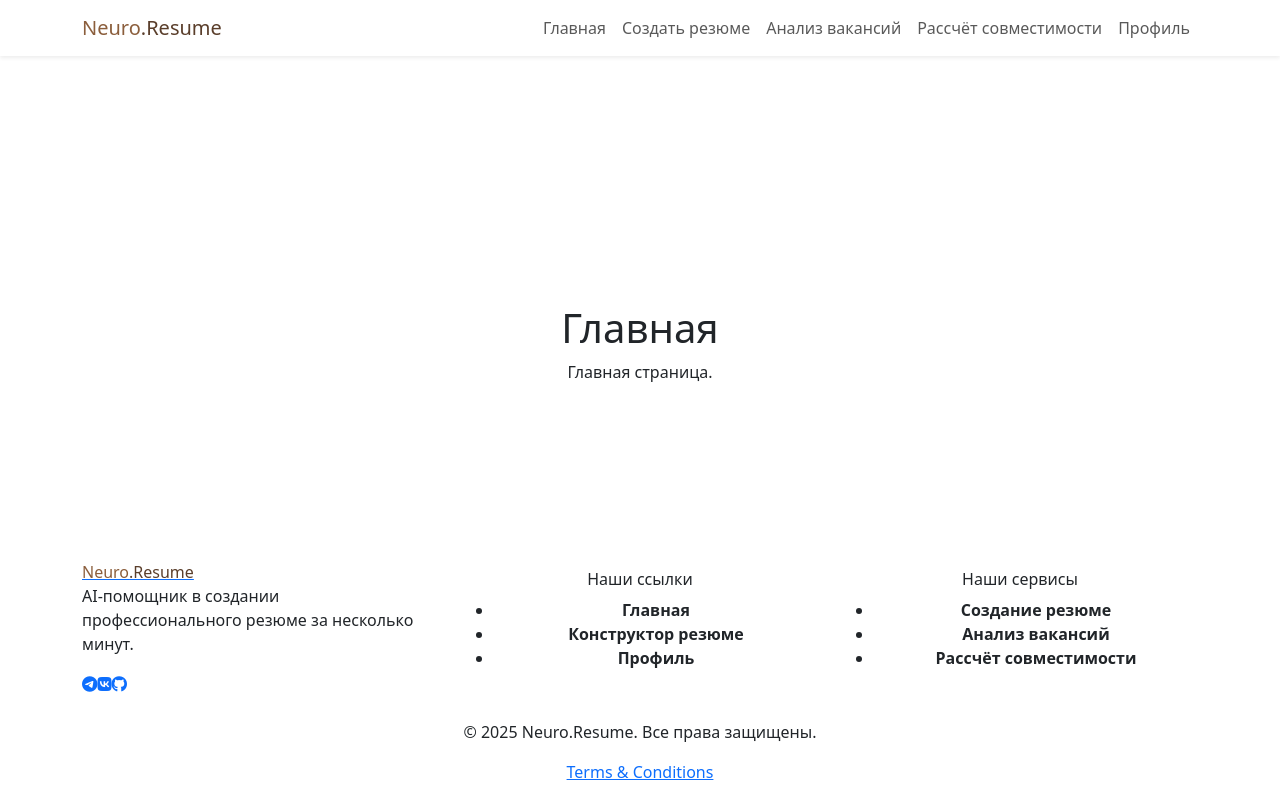
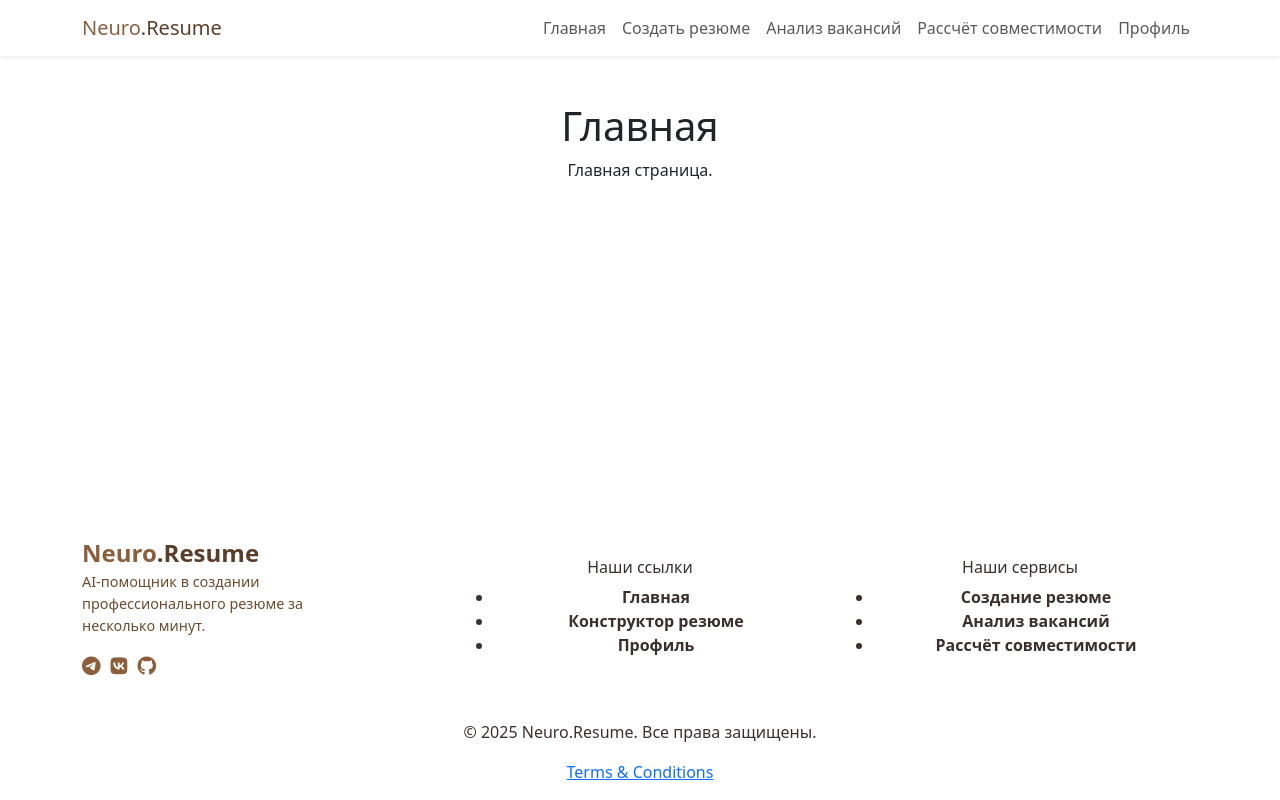
Before and after one commit to ptmff/Neuro_resume, a Vue app in the folder frontend/vue/: page / in a window 1280 px wide. Built offline with nearby package versions, Linux system fonts and the light colour scheme.

Commit message:
+styles for footer

```diff
--- a/frontend/vue/src/components/Footer.vue
+++ b/frontend/vue/src/components/Footer.vue
@@ -58,3 +58,47 @@
     </div>
   </footer>
 </template>
+
+<style>
+/* 🔹 Основные стили футера */
+.footer {
+  height: 500px;
+  background-color: #fff;
+  color: #3b2f2f;
+}
+
+footer .row {
+
+}
+
+/* 🔹 Логотип */
+.footer-brand {
+  font-size: 1.5rem;
+  font-weight: bold;
+  color: #8b5e3c;
+  text-decoration: none;
+}
+
+/* 🔹 Описание */
+.footer-description {
+  font-size: 0.9rem;
+  color: #6d4c2f;
+  max-width: 250px;
+}
+
+/* 🔹 Социальные иконки */
+.social-icons {
+  margin: 15px 0;
+}
+
+.social-icon {
+  color: #8b5e3c;
+  font-size: 1.2rem;
+  margin-right: 10px;
+  transition: color 0.3s ease;
+}
+
+.social-icon:hover {
+  color: #3b2f2f;
+}
+</style>
```
